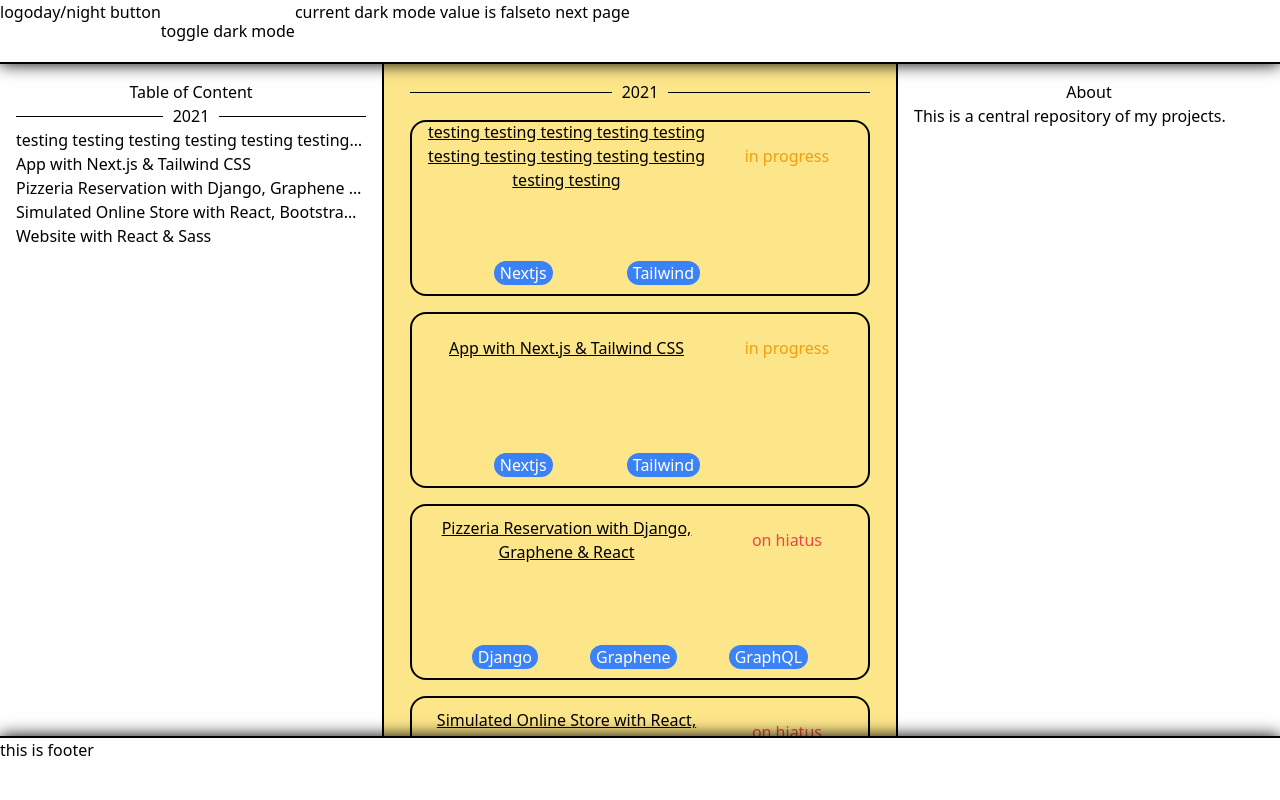
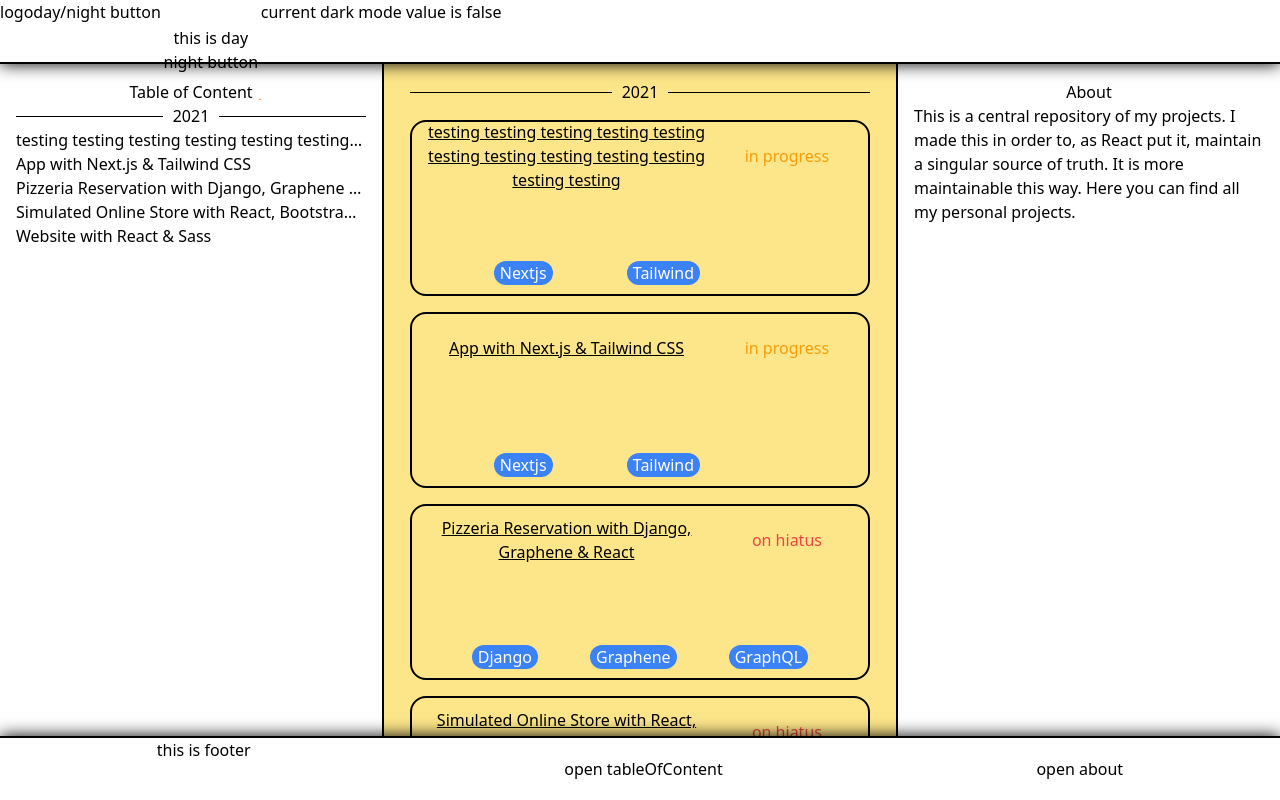
Before and after one commit to Hasuzawa/central_repository, a Next.js app: page / in a window 1280 px wide. Built offline with nearby package versions, Linux system fonts and the light colour scheme.

Commit message:
incomplete darkMode, updated .md

```diff
--- a/components/Footer/Footer.tsx
+++ b/components/Footer/Footer.tsx
@@ -1,10 +1,44 @@
+import Link from "next/link";
 
-//we don't need to pass dark mode status in component, the HTML tree has already passed that information
-const Footer = (): JSX.Element => {
+interface FooterProps{
+    displayReturn?: boolean;
+    displayTableOfContent?: boolean;
+    displayAbout?: boolean;
+}
+//we don't need to pass dark mode status in component, the page in HTML tree has already passed that information
+const Footer = ({displayReturn = false, displayTableOfContent = true, displayAbout = true}: FooterProps): JSX.Element => {
+
+    function displayTableOfContentButton(): JSX.Element | undefined {
+        if (displayTableOfContent){
+            return <button>open tableOfContent</button>;
+        } else {
+            return;
+        }
+    }
+
+    function displayAboutButton(): JSX.Element | undefined {
+        if (displayAbout){
+            return <button>open about</button>;
+        } else {
+            return;
+        }
+    }
+
+    function displayReturnButton(): JSX.Element | undefined {
+        if (displayReturn){
+            return <Link href="/"><a>return to frontpage</a></Link>;
+        } else {
+            return;
+        }
+    }
 
     return (
-        <div id="footer" className={"h-16 w-screen flex-none sticky bottom-0 border-t-2 border-black shadow_around z-50"}>
+        <div id="footer" className={`h-16 w-screen flex-none sticky bottom-0 border-t-2 border-black
+            shadow_around z-50 dark:bg-black dark:text-white flex flex-row justify-around`}>
             <span>this is footer</span>
+            {displayTableOfContentButton()}
+            {displayAboutButton()}
+            {displayReturnButton()}
         </div>
     );
 }
--- /dev/null
+++ b/components/Footer/TableOfContentButton.tsx
@@ -0,0 +1,20 @@
+import TableOfContent from "~/components/TableOfContent/TableOfContent";
+import { useState } from "react";
+
+const TableOfContentButton = () => {
+    const [ isOpen, setOpen ] = useState<boolean>(false);
+    return (
+        <>
+        <button
+            onClick={() => setOpen(!isOpen)}
+        >
+            open tableOfContent
+        </button>
+            <div className="absolute">
+
+            </div>
+        </>
+    );
+}
+
+export default TableOfContentButton;
--- a/components/Header/Header.tsx
+++ b/components/Header/Header.tsx
@@ -1,13 +1,5 @@
-import { useContext, Dispatch, SetStateAction} from "react";
+import { useContext } from "react";
 import DarkModeContext from "../context/DarkModeContext";
-import useDarkMode from "~/components/hooks/useDarkMode";
-
-import Link from "next/link";
-
-// type headerProps = {
-//     inDarkMode: boolean;
-//     setDarkMode: Dispatch<SetStateAction<boolean>>;
-// };
 
 const Header = (): JSX.Element => {
     const darkModeContext = useContext(DarkModeContext);
@@ -15,12 +7,16 @@ const Header = (): JSX.Element => {
     const setDarkMode = darkModeContext.setDarkMode;
 
     return (
-        <div id="header" className="h-16 w-screen flex-none sticky top-0 flex flex-row border-b-2 border-black shadow_around z-50">
+        <div id="header" className="h-16 w-screen flex-none sticky top-0 flex flex-row border-b-2 border-black shadow_around z-50 dark:bg-black dark:text-white">
             <span>logo</span>
             <span>day/night button</span>
-            <button onClick={ () => setDarkMode(!inDarkMode)}>toggle dark mode</button>
+            <button
+                onClick={ () => setDarkMode(!inDarkMode)}
+                className={"darkMode-btn " + (inDarkMode ? "moon-btn" : "sun-btn")}
+            >
+                this is day night button
+            </button>
             <p className="dark:text-green-500">current dark mode value is {inDarkMode.toString()}</p>
-            <Link href="/projects/project0"><a><span>to next page</span></a></Link>
         </div>
     );
 }
--- a/components/Introduction/Introduction.tsx
+++ b/components/Introduction/Introduction.tsx
@@ -4,7 +4,9 @@ const Introduction = () => {
         <div className="flex flex-col p-4 overflow-x-hidden overflow-y-auto">
             <h1 className="self-center">About</h1>
             <p>
-                This is a central repository of my projects.
+                This is a central repository of my projects. I made this in order to, as React put it, maintain
+                a singular source of truth. It is more maintainable this way. Here you can find all my personal
+                projects.
             </p>
         </div>
     );
--- /dev/null
+++ b/components/context/darkModeClassName.ts
@@ -0,0 +1,16 @@
+import DarkModeContext from "~/components/context/DarkModeContext";
+import { useContext } from "react";
+
+/**
+ * @remarks
+ * call this function inside className to return " dark" when darkMode is on.
+ * use this at the top of each page to propagate "dark" to every child elements.
+ */
+const darkModeClassName = (): string => {
+    const darkModeContext = useContext(DarkModeContext);
+    const inDarkMode = darkModeContext.inDarkMode;
+    if (inDarkMode){return " dark"};
+    return "";
+}
+
+export default darkModeClassName;
--- a/pages/index.tsx
+++ b/pages/index.tsx
@@ -13,26 +13,21 @@ import Projects from '~/components/Project/Projects';
 import Introduction from '~/components/Introduction/Introduction';
 import Footer from "~/components/Footer/Footer";
 
-//import { DarkModeContext } from "~/pages/_app";
-import DarkModeContext from '~/components/context/DarkModeContext';
+import darkModeClassName from "~/components/context/darkModeClassName";
 
 
 //in next js each page is separate, so I need to put global variables in localStorage to be accessible to every page
 const Home: NextPage = () => {
-  const darkModeContext = useContext(DarkModeContext);
-  const inDarkMode = darkModeContext.inDarkMode;
-  const setDarkMode = darkModeContext.setDarkMode;
-
 
   return (
-    <div className={"h-screen w-screen flex flex-col" + (inDarkMode ? " dark" : "")}>
+    <div className={"h-screen w-screen flex flex-col" + darkModeClassName()}>
       <Head>
         <title>Create Next App</title>
         <meta name="description" content="Generated by create next app" />
         <link rel="icon" href="/favicon.ico" />
       </Head>
       <Header />
-      <main id="main" className=" flex flex-row content-height">
+      <main id="main" className=" flex flex-row content-height dark:bg-black dark:text-white">
         <div id="main-left" className="hidden md:block flex-1 height-full border-r-2 border-black min-w-0 min-h-0">
           <TableOfContent />
         </div>
--- a/pages/projects/[projectName].tsx
+++ b/pages/projects/[projectName].tsx
@@ -2,10 +2,14 @@ import Head from 'next/head';
 import Image from 'next/image';
 import Link from "next/link";
 import type { NextPage, GetStaticPaths, GetStaticProps } from "next";
+import { useContext } from "react";
 
 
 import projects, { Project } from "~/public/staticData/projects";
-import DarkModeContext from '~/components/context/DarkModeContext';
+import Header from "~/components/Header/Header";
+import Footer from "~/components/Footer/Footer";
+
+import darkModeClassName from "~/components/context/darkModeClassName";
 
 interface ProjectPageProps{
     props: {
@@ -25,12 +29,28 @@ const ProjectPage: NextPage<ProjectPageProps> = (props: ProjectPageProps) => {
     const project = props.data.project;
 
     return (
-        <div>
-            <span>this is the project page</span>
-            <Link href="/"><a>go back to front page</a></Link>
-            <span>This is external data: {}</span>
-            <span>heading; {project.heading}</span>
-            {/* <span>year is {project.year}</span> */}
+        <div className={"flex flex-col w-screen h-screen" + darkModeClassName()}>
+            <Head>
+                <title>{project.projectName}</title>
+                {/* <title>Create Next App</title>
+                <meta name="description" content="Generated by create next app" />
+                <link rel="icon" href="/favicon.ico" /> */}
+            </Head>
+            <Header />
+            <main className="flex-1 max-w-screen-lg self-center flex flex-col min-w-0 min-h-0 overflow-x-hidden overflow-y-scroll">
+                <div>
+                    <h1>{project.heading}</h1>
+                    <span>{project.status}</span>
+                </div>
+                {/* StringToLogo */}
+
+
+
+                {/* <span>year is {project.year}</span> */}
+
+
+            </main>
+            <Footer displayReturn={true}/>
         </div>
     );
 }
@@ -41,13 +61,6 @@ export default ProjectPage;
 export const getStaticPaths: GetStaticPaths = async () => {
     let pathArray = projects.map((project: Project) => {return {params: {projectName: project.projectName}}});
 
-    // return {
-    //     paths: [
-    //         {params: {projectName: "Website"}},
-    //         {params: {projectName: "E-commerce"}},
-    //     ],
-    //     fallback: false
-    // };
     return {paths: pathArray, fallback: false};
 }
 
--- a/pages/projects/project0.tsx
+++ /dev/null
@@ -1,21 +0,0 @@
-import Head from 'next/head';
-import Image from 'next/image';
-import Link from "next/link";
-
-import useDarkMode from "~/components/hooks/useDarkMode";
-
-
-const Project0 = () => {
-    const [inDarkMode, setDarkMode] = useDarkMode();
-
-
-    return(
-        <div className={(inDarkMode ? " dark" : "")} >
-            <span>this is project 0 page</span>
-            <Link href={"/"}><a>back to home</a></Link>
-            <span className="dark:bg-red-500">dark mode on?</span>
-        </div>
-    );
-}
-
-export default Project0;
--- a/public/staticData/projects.tsx
+++ b/public/staticData/projects.tsx
@@ -10,6 +10,7 @@ interface Project{
     //page_URL?: string;
     long_description?: string;      //used in page
     logoArray?: string[];           //used in page
+    gitHubLink?: string;            //used to link to repository on GitHub in page
 }
 
 const projects: Project[] = [
@@ -35,6 +36,7 @@ const projects: Project[] = [
 
         long_description: "",
         logoArray: [],
+        gitHubLink: "https://github.com/Hasuzawa/central_repository"
     },
     {
         projectName: "project-2-pizzeria",
@@ -55,7 +57,7 @@ const projects: Project[] = [
         status: "on hiatus",
         short_description: "a full stack project with React as frontend and Django as backend.",
         stringArray: ["React", "Django", "Bootstrap"],
-
+        gitHubLink: ""
     },
     {
         projectName: "project-0-homepage",
@@ -69,6 +71,7 @@ const projects: Project[] = [
 
         long_description: "",
         logoArray: [],
+        gitHubLink: "https://github.com/Hasuzawa/homepage"
     },
 ];
 
--- a/styles/globals.css
+++ b/styles/globals.css
@@ -66,3 +66,16 @@ html{
 .content-height{
     height: calc(100vh - 8em);
 }
+
+.darkMode-btn{
+    width: 100px;
+    height: 100px;
+}
+
+.sun-btn{
+    background-image: url("../public/logos/C_logo.svg");
+}
+
+.moon-btn{
+    background-image: url("../public/logos/Java_logo.svg");
+}
```
Also changed, not shown: 1 other file (tests, documents, lock files or other folders).
